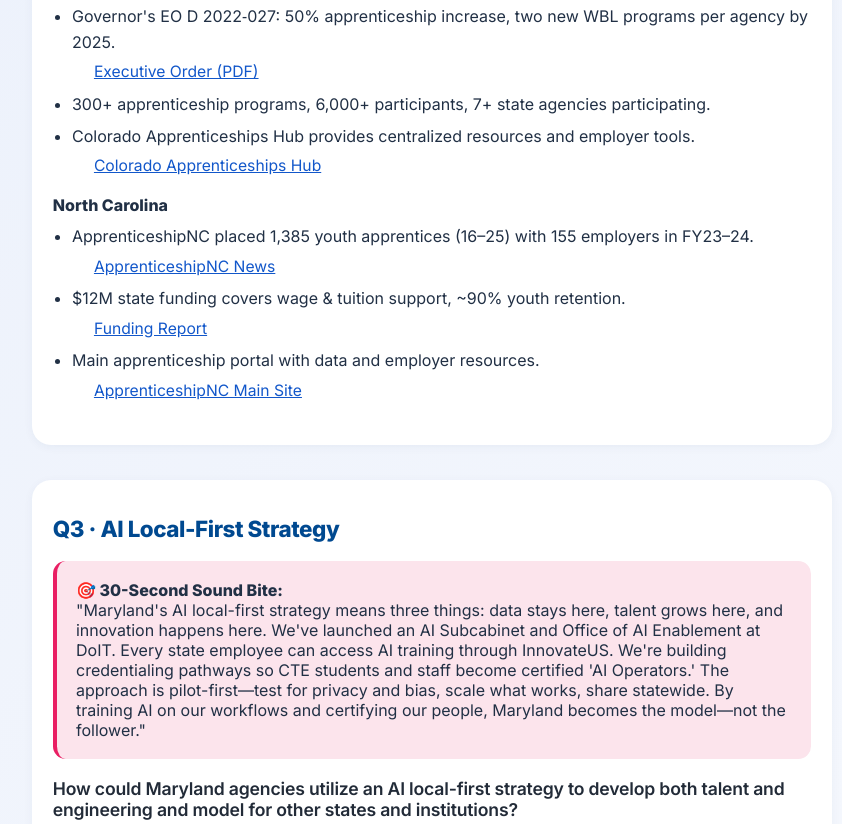
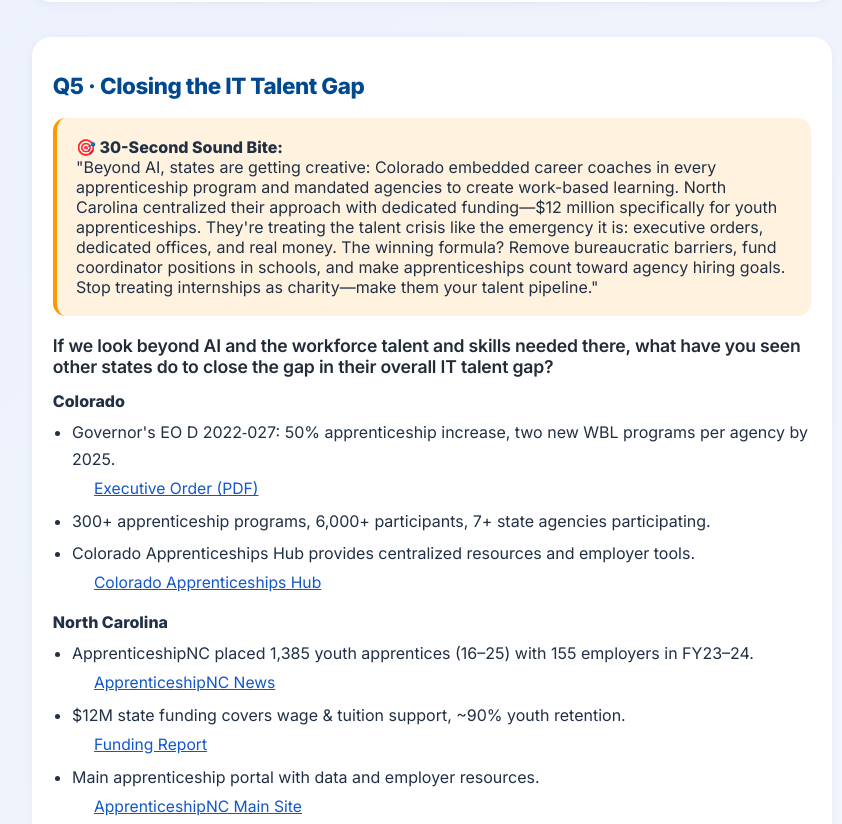
Before and after one commit to w4ester/govt, a plain HTML site: page index.html in a window 1280 px wide. Shown: the part 1835-2659 px from the top of the page, without its empty margins (208-1050 px from the left). Drawn offline with Linux system fonts and the light colour scheme.

Commit message:
Update index.html

```diff
--- a/index.html
+++ b/index.html
@@ -140,7 +140,7 @@
 <body>
   <div class="hero">
     <h1>MD Digital Government Summit<br>William Forrester's Panel Questions</h1>
-    <p>Reference guide for William's 3 key questions with citations and supporting data</p>
+    <p>Reference guide for William's 4 key questions with citations and supporting data</p>
   </div>
   <nav class="toc">
     <a href="#panel-overview">Panel Overview</a>
@@ -170,6 +170,14 @@
       </ol>
       <div style="background: #f0f6fc; padding: 1em; border-radius: .6em; margin-top: 1.2em;">
         <strong>William's Focus Areas:</strong> Questions 2 (CTE Pipeline), 3 (Local-First AI), and 5 (State IT Solutions)
+      <div><b>Q5 – State IT Talent Solutions:</b>
+        <ul>
+          <li><a href="https://spl.cde.state.co.us/artemis/go4312internet/go43122022027internet.pdf" target="_blank">Colorado Executive Order (PDF)</a></li>
+          <li><a href="https://cdle.colorado.gov/employers/apprenticeships" target="_blank">Colorado Apprenticeships Hub</a></li>
+          <li><a href="https://wordpress.nccommunitycolleges.edu/businesses/apprenticeships/news/" target="_blank">ApprenticeshipNC News</a></li>
+          <li><a href="https://www.apprenticeshipnc.com" target="_blank">ApprenticeshipNC Main Site</a></li>
+          <li><a href="https://www.apprenticeshipnc.com/news" target="_blank">NC Apprenticeship Data & Reports</a></li>
+        </ul>
       </div>
     </section>
     <section class="card" id="q5">
@@ -199,6 +207,39 @@
             <a href="https://www.fcps.org/academics/apprenticeship-md" target="_blank">Frederick Co. Apprenticeship</a> &nbsp;|&nbsp;
             <a href="https://www.tcps.k12.md.us/cms/One.aspx?portalId=1038168&pageId=39313242" target="_blank">Talbot Co. CTE</a>
           </div>
+        </li>
+      </ul>
+    </section>
+
+    <section class="card" id="q5">
+      <h2>Q5 · Closing the IT Talent Gap</h2>
+      <div style="background: #fff3e0; padding: 1.2em; border-radius: .8em; margin-bottom: 1.2em; border-left: 4px solid #ff9800;">
+        <strong>🎯 30-Second Sound Bite:</strong><br>
+        "Beyond AI, states are getting creative: Colorado embedded career coaches in every apprenticeship program and mandated agencies to create work-based learning. North Carolina centralized their approach with dedicated funding—$12 million specifically for youth apprenticeships. They're treating the talent crisis like the emergency it is: executive orders, dedicated offices, and real money. The winning formula? Remove bureaucratic barriers, fund coordinator positions in schools, and make apprenticeships count toward agency hiring goals. Stop treating internships as charity—make them your talent pipeline."
+      </div>
+      <div class="question">
+        If we look beyond AI and the workforce talent and skills needed there, what have you seen other states do to close the gap in their overall IT talent gap?
+      </div>
+      <b>Colorado</b>
+      <ul>
+        <li>Governor's EO D 2022‑027: 50% apprenticeship increase, two new WBL programs per agency by 2025.
+          <div class="citations"><a href="https://spl.cde.state.co.us/artemis/go4312internet/go43122022027internet.pdf" target="_blank">Executive Order (PDF)</a></div>
+        </li>
+        <li>300+ apprenticeship programs, 6,000+ participants, 7+ state agencies participating.</li>
+        <li>Colorado Apprenticeships Hub provides centralized resources and employer tools.
+          <div class="citations"><a href="https://cdle.colorado.gov/employers/apprenticeships" target="_blank">Colorado Apprenticeships Hub</a></div>
+        </li>
+      </ul>
+      <b>North Carolina</b>
+      <ul>
+        <li>ApprenticeshipNC placed 1,385 youth apprentices (16–25) with 155 employers in FY23–24.
+          <div class="citations"><a href="https://wordpress.nccommunitycolleges.edu/businesses/apprenticeships/news/" target="_blank">ApprenticeshipNC News</a></div>
+        </li>
+        <li>$12M state funding covers wage & tuition support, ~90% youth retention.
+          <div class="citations"><a href="https://wordpress.nccommunitycolleges.edu/businesses/apprenticeships/news/" target="_blank">Funding Report</a></div>
+        </li>
+        <li>Main apprenticeship portal with data and employer resources.
+          <div class="citations"><a href="https://www.apprenticeshipnc.com" target="_blank">ApprenticeshipNC Main Site</a></div>
         </li>
       </ul>
     </section>
@@ -305,7 +346,7 @@
           <li><a href="https://www.labor.maryland.gov/employment/appr/" target="_blank">Apprenticeship Maryland Main</a></li>
         </ul>
       </div>
-      <div><b>Q2 – Other States' Programs:</b>
+      <div><b>Q2 & Q5 – Other States' Programs:</b>
         <ul>
           <li><a href="https://spl.cde.state.co.us/artemis/go4312internet/go43122022027internet.pdf" target="_blank">Colorado Executive Order (PDF)</a></li>
           <li><a href="https://cdle.colorado.gov/employers/apprenticeships" target="_blank">Colorado Apprenticeships Hub</a></li>
```
